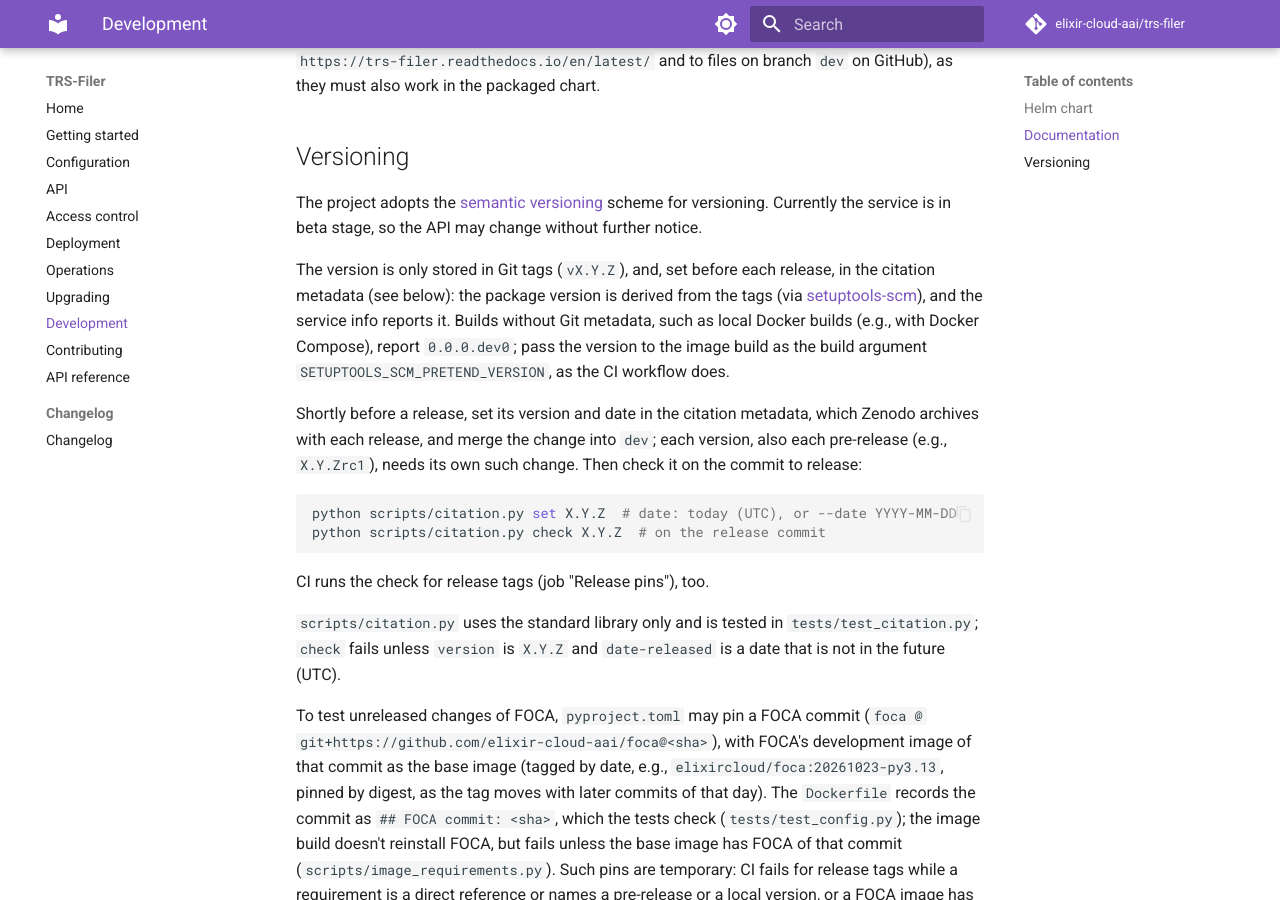
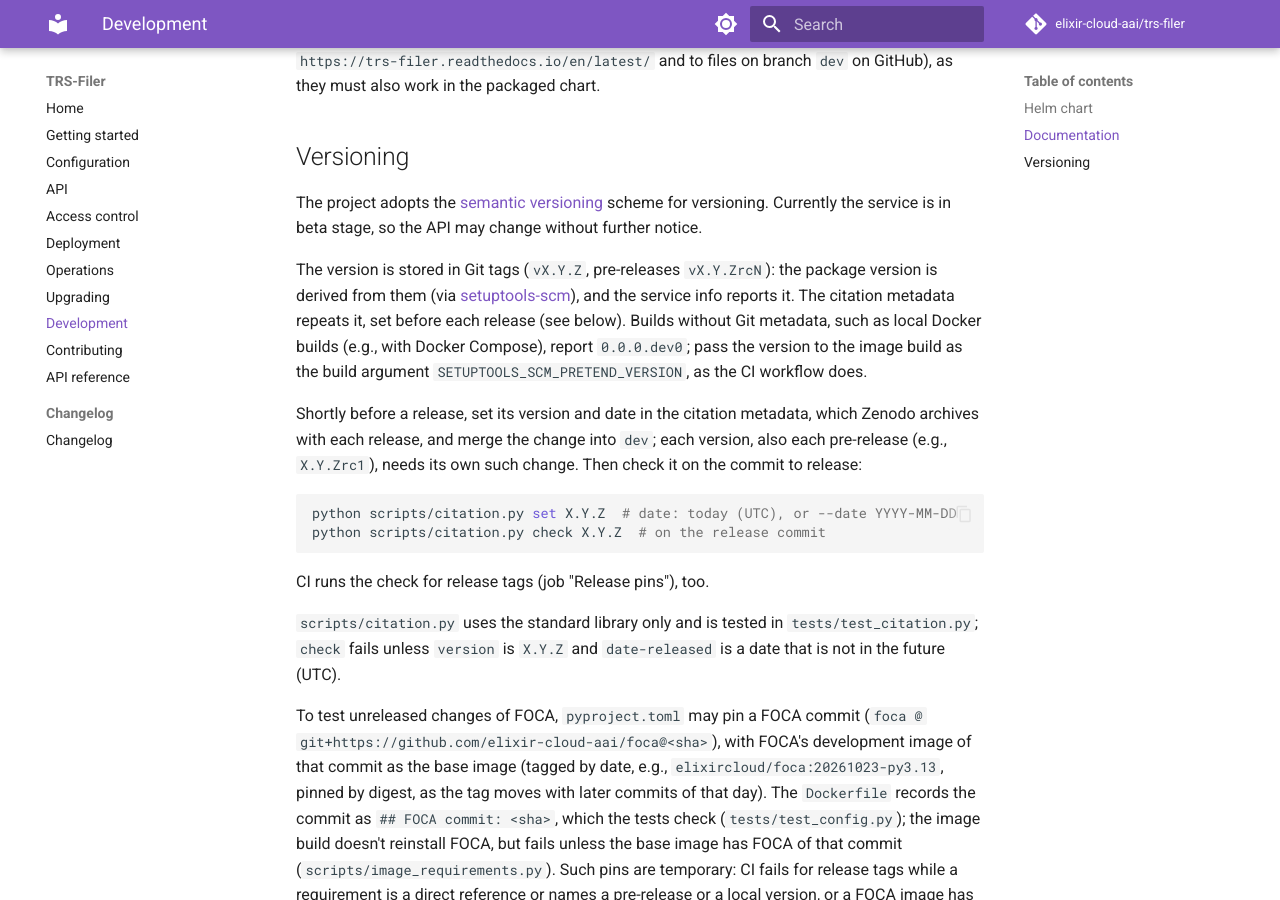
Before and after one commit to elixir-cloud-aai/trs-filer, an MkDocs documentation site: the page built from docs/development.md, in a window 1280 px wide and 900 px high, scrolled down 1832 px. Built offline with MkDocs 1.6.1 and Material for MkDocs 9.7.7, drawn with Linux system fonts in a browser that asks for light colours; comment, search, counter and statistics services are not loaded.

Commit message:
docs: clarify where the version is stored
Name the pre-release tag form and say that the citation metadata
repeats the tag's version.

Co-Authored-By: Claude Opus 5.5 <noreply@anthropic.com>

```diff
--- a/docs/development.md
+++ b/docs/development.md
@@ -111,11 +111,11 @@ The project adopts the [semantic versioning](https://semver.org/) scheme for
 versioning. Currently the service is in beta stage, so the API may change
 without further notice.
 
-The version is only stored in Git tags (`vX.Y.Z`), and, set before each
-release, in the citation metadata (see below): the package version is
-derived from the tags (via
+The version is stored in Git tags (`vX.Y.Z`, pre-releases `vX.Y.ZrcN`):
+the package version is derived from them (via
 [setuptools-scm](https://setuptools-scm.readthedocs.io/)), and the service
-info reports it. Builds without Git metadata, such as local Docker builds
+info reports it. The citation metadata repeats it, set before each release
+(see below). Builds without Git metadata, such as local Docker builds
 (e.g., with Docker Compose), report `0.0.0.dev0`; pass the version to the
 image build as the build argument `SETUPTOOLS_SCM_PRETEND_VERSION`, as the
 CI workflow does.
```
